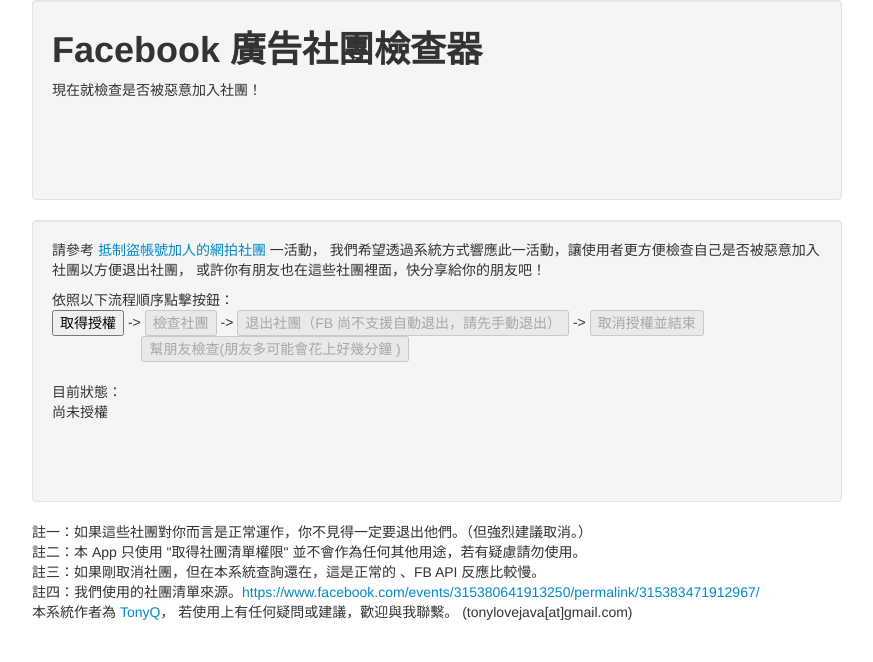
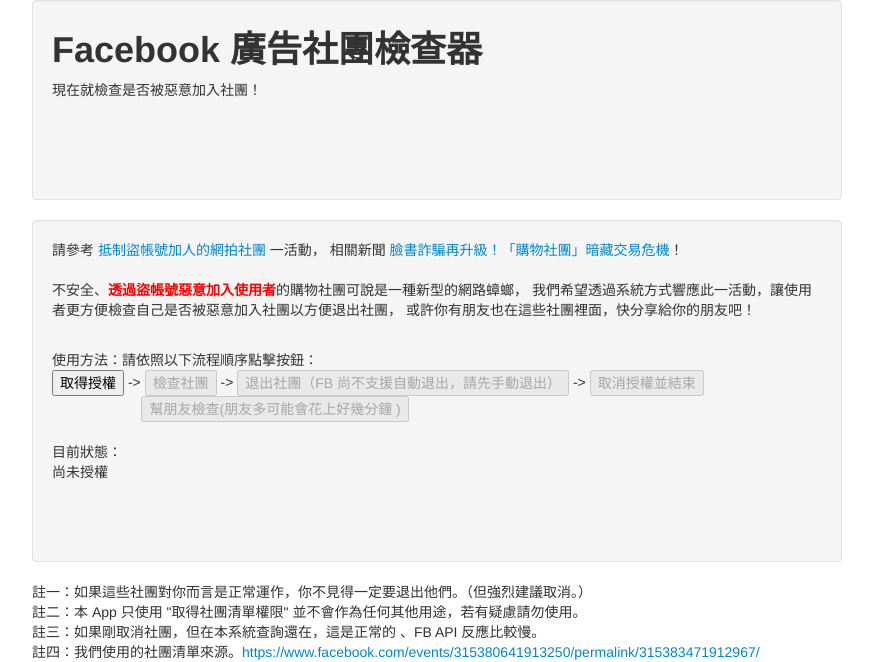
Before and after one commit to tony1223/spam-group, a CodeIgniter app: page / in a window 1280 px wide. Shown: the top 662 px of the page, without its empty margins (53-926 px from the left). Run offline with CodeIgniter, Linux system fonts and the light colour scheme; some libraries are stand-ins or nearby versions.

Commit message:
finetune

```diff
--- a/application/views/welcome_message.php
+++ b/application/views/welcome_message.php
@@ -9,12 +9,16 @@
 	<div class="well span8 row">
 		<p>
 			請參考 <a target="_blank" href="https://www.facebook.com/events/315380641913250/?ref=22">抵制盜帳號加人的網拍社團</a> 一活動，
+			相關新聞 <a target="_blank" href="http://www.ettoday.net/news/20121218/141011.htm">臉書詐騙再升級！「購物社團」暗藏交易危機</a>！<br />
 
+			<br />
+			不安全、<b style="color:red;">透過盜帳號惡意加入使用者</b>的購物社團可說是一種新型的網路蟑螂，
 			我們希望透過系統方式響應此一活動，讓使用者更方便檢查自己是否被惡意加入社團以方便退出社團，
 			或許你有朋友也在這些社團裡面，快分享給你的朋友吧！
+			<br /><br />
 		</p>
 		<div>
-			依照以下流程順序點擊按鈕：<Br />
+			使用方法：請依照以下流程順序點擊按鈕：<Br />
 			<button class="js-start" >取得授權</button>  -&gt;
 			<button class="js-check-group" disabled data-gids="<?=htmlspecialchars(json_encode($fbgids))?>" >檢查社團</button> -&gt;
 			<button class="js-cancel-group" disabled> 退出社團（FB 尚不支援自動退出，請先手動退出）</button> -&gt;
```
